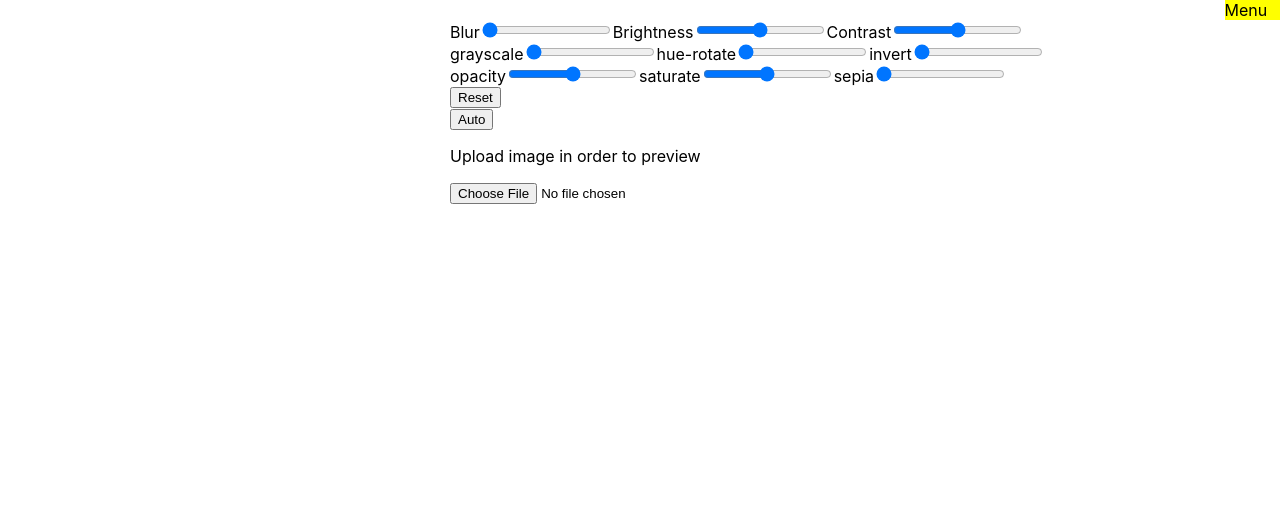
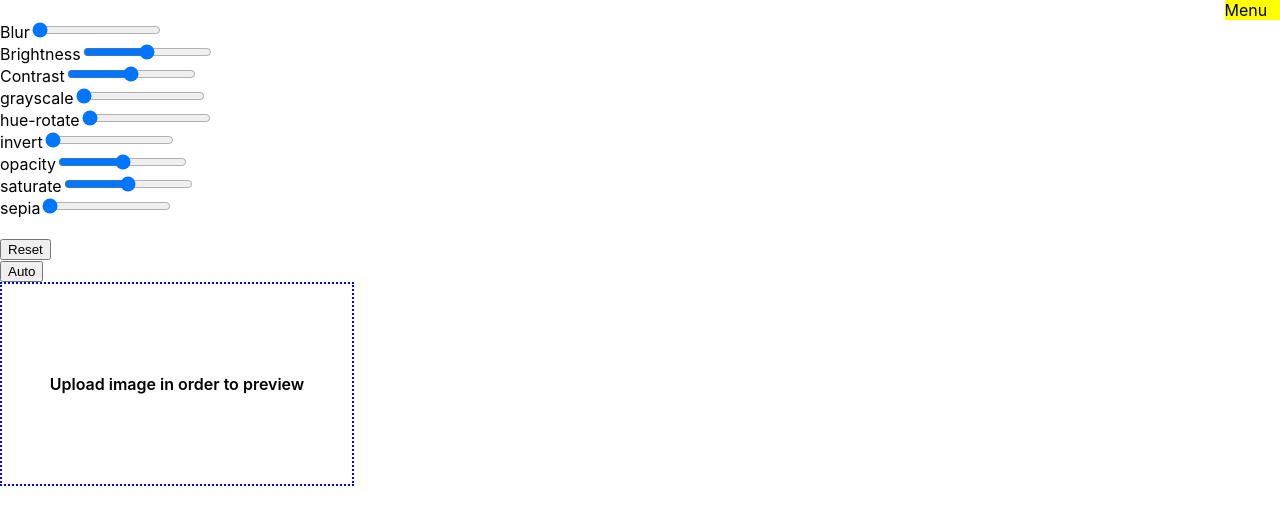
Before and after one commit to CoulKe/photo-editor, a React (Create React App) app in the folder myapp/: page / in a window 1280 px wide. Shown: the top 524 px of the page. Built offline with nearby package versions, Linux system fonts and the light colour scheme.

Commit message:
Added Drag and Drop feature

```diff
--- a/myapp/src/App.css
+++ b/myapp/src/App.css
@@ -20,9 +20,32 @@ body {
   background-color: yellow;
 }
 #preview {
-  margin: auto;
+  /* margin: auto; */
+  max-width: 350px;
+  height: 200px;
+  border: 2px dotted blue;
+  display: flex;
+  justify-content: center;
+  align-items: center;
+  font-weight: 600;
 }
-#filters {
+.previewText{
+  display: none;
+}
+#upload{
+  display: none;
+}
+.uploadedImage{
+  width: 100%;
+  height: 100%;
+}
+.hideImage{
+  display: none;
+}
+/* #filters {
   width: 50vw;
   transform: translateX(450px);
+} */
+span{
+  display: block;
 }
--- a/myapp/src/components/Filters.js
+++ b/myapp/src/components/Filters.js
@@ -1,19 +1,44 @@
 import React, { useState } from "react";
 
 function Filters() {
+  let [previewText, setPreviewText] = useState(false)
+  const [img, setImg] = useState(false)
+  // Filters
   let [blur, setBlur] = useState(() => 0);
   let [brightness, setBrightness] = useState(() => 100);
   let [contrast, setContrast] = useState(() => 100);
-  let [grayscale, setGrayscale] = useState(0);
-  let [hue, setHue] = useState(0);
-  let [invert, setInvert] = useState(0);
-  let [opacity, setOpacity] = useState(100);
-  let [saturate, setSaturate] = useState(100);
-  let [sepia, setSepia] = useState(0);
+  let [grayscale, setGrayscale] = useState(() => 0);
+  let [hue, setHue] = useState(() => 0);
+  let [invert, setInvert] = useState(() => 0);
+  let [opacity, setOpacity] = useState(() => 100);
+  let [saturate, setSaturate] = useState(() => 100);
+  let [sepia, setSepia] = useState(() => 0);
 
   function handleMenu(event) {}
   function handleClick(event) {
     console.log(blur);
+  }
+  function uploadFile(){
+    let inputElement = document.querySelector("#upload");
+    inputElement.click()
+  }
+  function handleDragOver(e) {
+    e.preventDefault();
+  }
+  function handleDrop(e) {
+    e.preventDefault();
+    let file = e.dataTransfer.files[0];
+
+    const reader = new FileReader();
+    reader.readAsDataURL(file);
+    reader.onloadend = function () {
+      e.preventDefault();
+      let src = this.result;
+      let img = document.querySelector('img');
+      img.src = src;
+      img.alt = file.name
+      setPreviewText(() => previewText = true);
+    };
   }
   function handleReset() {
     setBlur((blur = 0));
@@ -170,8 +195,10 @@ function Filters() {
         <br />
         <button onClick={handleReset}>Reset</button> <br />
         <button onClick={handleClick}>Auto</button>
-        <div id="preview">
-          <p>Upload image in order to preview </p>
+        <div id="preview" onDragOver={handleDragOver} onDrop={handleDrop} onClick={uploadFile}>
+        <img src="" alt="" className = "uploadedImage" className ={img ? "hideImage" : ""}/>
+        <span></span>
+          <p className = {previewText ? "previewText" : ""}>Upload image in order to preview </p>
           <input type="file" name="image-file" id="upload" />
         </div>
       </div>
```
